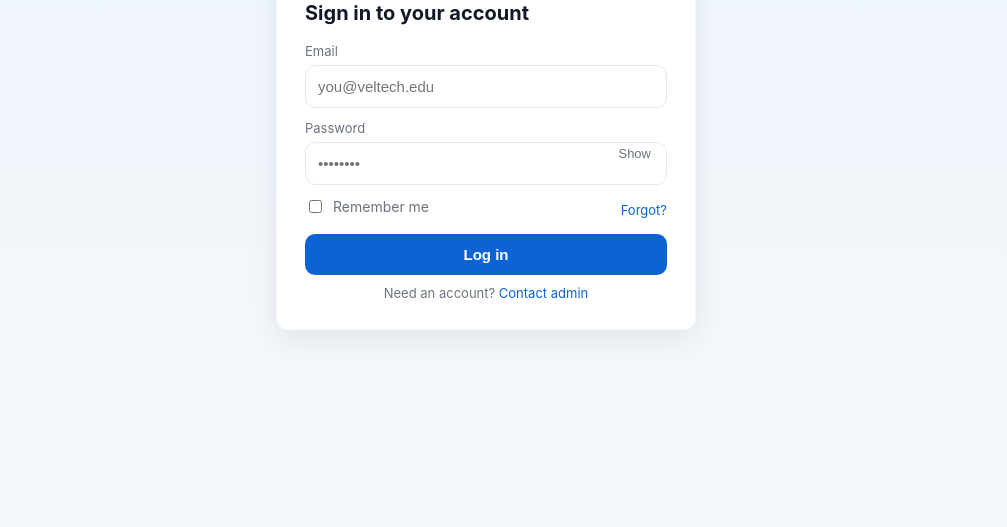
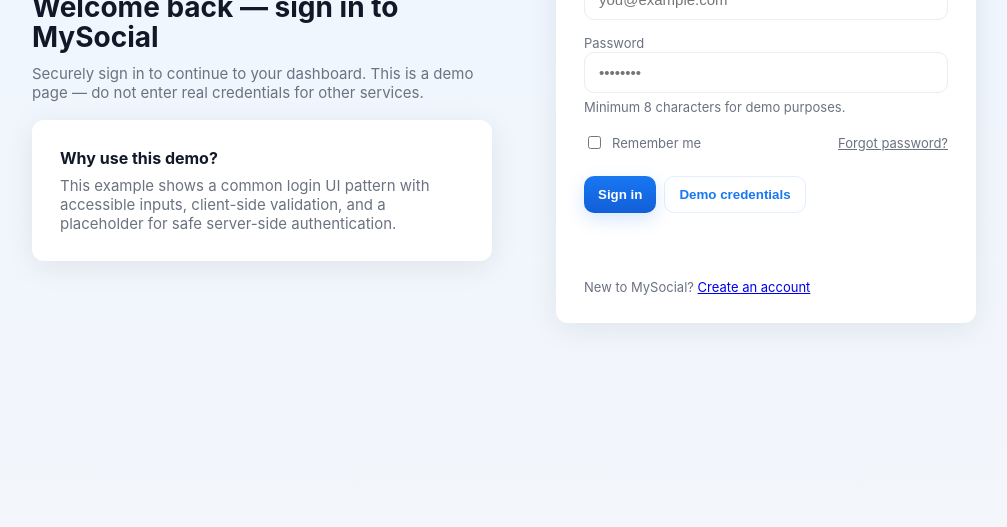
Before and after one commit to vtu25190-vasanth/ihl, a plain HTML site: page index.html in a window 1280 px wide. Shown: the part 273-800 px from the top of the page, without its empty margins (154-1161 px from the left). Drawn offline with Linux system fonts and the light colour scheme.

Commit message:
Revise index.html for MySocial branding and layout
Updated the login page to reflect new branding and layout changes.

```diff
--- a/index.html
+++ b/index.html
@@ -3,212 +3,247 @@
 <head>
   <meta charset="utf-8" />
   <meta name="viewport" content="width=device-width,initial-scale=1" />
-  <title>Veltech College — Login</title>
+  <title>MySocial — Sign in</title>
   <style>
     :root{
-      --bg:#f4f7fb;
-      --card:#ffffff;
-      --accent:#0b63d6; /* change to Veltech brand color if needed */
+      --bg:#f3f6fb;
+      --card:#fff;
+      --accent:#1877f2; /* blue-ish but not a brand copy */
       --muted:#6b7280;
+      --success:#16a34a;
+      --danger:#ef4444;
       --radius:12px;
-      font-family: Inter, system-ui, -apple-system, "Segoe UI", Roboto, "Helvetica Neue", Arial;
+      font-family:Inter, system-ui, -apple-system, "Segoe UI", Roboto, "Helvetica Neue", Arial;
     }
-
     *{box-sizing:border-box}
     html,body{height:100%}
     body{
       margin:0;
-      background:linear-gradient(180deg,#eef6ff 0%,var(--bg) 80%);
+      background:linear-gradient(180deg, #eef6ff 0%, var(--bg) 100%);
       display:flex;
       align-items:center;
       justify-content:center;
-      padding:24px;
+      padding:28px;
       color:#111827;
+      -webkit-font-smoothing:antialiased;
+      -moz-osx-font-smoothing:grayscale;
     }
 
     .container{
       width:100%;
-      max-width:420px;
+      max-width:980px;
+      display:grid;
+      grid-template-columns: 1fr 420px;
+      gap:28px;
+      align-items:center;
     }
 
+    .hero{
+      padding:36px;
+    }
+    .hero h1{
+      margin:0 0 12px 0;
+      font-size:28px;
+      line-height:1.05;
+    }
+    .hero p{margin:0;color:var(--muted);font-size:15px}
     .card{
       background:var(--card);
       border-radius:var(--radius);
+      box-shadow:0 6px 30px rgba(15,23,42,0.08);
       padding:28px;
-      box-shadow:0 10px 30px rgba(12,22,40,0.08);
-      border:1px solid rgba(13,38,76,0.04);
     }
 
-    .logo {
+    form {display:flex;flex-direction:column;gap:12px}
+    label{font-size:13px;color:var(--muted)}
+    .input{
       display:flex;
+      align-items:center;
+      gap:8px;
+      border:1px solid #e6eef7;
+      padding:10px 12px;
+      border-radius:10px;
+      background:#fff;
+    }
+    .input input{
+      border:0;
+      outline:0;
+      font-size:15px;
+      flex:1;
+      background:transparent;
+    }
+    .actions{
+      display:flex;
+      align-items:center;
+      justify-content:space-between;
       gap:12px;
+    }
+    .btn{
+      display:inline-flex;
       align-items:center;
-      margin-bottom:18px;
+      justify-content:center;
+      gap:8px;
+      padding:10px 14px;
+      border-radius:10px;
+      font-weight:600;
+      cursor:pointer;
+      border:0;
     }
-    .logo img{
-      height:56px;
-      width:auto;
-      object-fit:contain;
-      border-radius:8px;
+    .btn-primary{
+      background:linear-gradient(180deg,var(--accent),#125fd8);
+      color:#fff;
+      box-shadow:0 6px 18px rgba(24,119,242,0.18);
     }
-    .brand{
-      line-height:1;
+    .btn-ghost{
+      background:transparent;
+      color:var(--accent);
+      border:1px solid rgba(24,119,242,0.12);
     }
-    .brand .title{font-weight:600;font-size:18px}
-    .brand .subtitle{font-size:12px;color:var(--muted)}
+    .small{font-size:13px;color:var(--muted)}
+    .helper{font-size:13px;color:var(--muted);margin-top:6px}
 
-    h1{margin:8px 0 18px;font-size:20px}
+    .status {
+      margin-top:8px;
+      font-size:13px;
+      min-height:20px;
+    }
+    .status.success{color:var(--success)}
+    .status.error{color:var(--danger)}
 
-    form{display:grid;gap:12px}
-    label{font-size:13px;color:var(--muted);display:block;margin-bottom:6px}
-    input[type="email"], input[type="password"]{
-      width:100%;
-      padding:12px 12px;
-      border-radius:10px;
-      border:1px solid #e6eaf0;
-      font-size:15px;
-      background:#fff;
-      outline:none;
-      transition:box-shadow .12s, border-color .12s;
-    }
-    input:focus{
-      border-color:var(--accent);
-      box-shadow:0 6px 18px rgba(11,99,214,0.08);
+    @media (max-width:880px){
+      .container{grid-template-columns:1fr; max-width:520px}
     }
 
-    .row {display:flex;align-items:center;justify-content:space-between}
-    .checkbox{
-      display:flex;gap:8px;align-items:center;color:var(--muted);font-size:14px;
-    }
-    .btn{
-      display:inline-block;
-      width:100%;
-      padding:12px;
-      border-radius:10px;
-      background:var(--accent);
-      color:white;
-      border:0;
-      font-weight:600;
-      cursor:pointer;
-      font-size:15px;
-    }
-    .btn:active{transform:translateY(1px)}
-    .link{font-size:13px;color:var(--accent);text-decoration:none}
-    .helper{font-size:13px;color:var(--muted);text-align:center;margin-top:10px}
-
-    /* small text under inputs */
-    .input-wrap{position:relative}
-    .toggle-pass{
-      position:absolute;
-      right:10px;
-      top:50%;
-      transform:translateY(-50%);
-      background:transparent;border:0;color:var(--muted);
-      cursor:pointer;padding:6px;font-size:13px;
-    }
-
-    @media (max-width:420px){
-      .card{padding:20px}
-      .logo img{height:48px}
-    }
+    /* simple focus styles for accessibility */
+    input:focus { outline: 3px solid rgba(24,119,242,0.12); border-color: rgba(24,119,242,0.28); }
   </style>
 </head>
 <body>
-  <div class="container">
-    <div class="card" role="region" aria-labelledby="login-heading">
-      <div class="logo" aria-hidden="false">
-        <!-- Replace 'veltech-logo.png' with your actual logo file (relative path or URL) -->
-        <img src="veltech-logo.png" alt="Veltech College logo" onerror="this.style.display='none'"/>
-        <div class="brand">
-          <div class="title">Veltech College</div>
-          <div class="subtitle">Student / Staff Portal</div>
-        </div>
+  <main class="container" aria-labelledby="title">
+    <section class="hero">
+      <h1 id="title">Welcome back — sign in to MySocial</h1>
+      <p>Securely sign in to continue to your dashboard. This is a demo page — do not enter real credentials for other services.</p>
+
+      <div style="height:18px"></div>
+
+      <div class="card" style="max-width:560px;">
+        <h2 style="margin:0 0 8px 0;font-size:16px">Why use this demo?</h2>
+        <p class="small">This example shows a common login UI pattern with accessible inputs, client-side validation, and a placeholder for safe server-side authentication.</p>
       </div>
+    </section>
 
-      <h1 id="login-heading">Sign in to your account</h1>
-
+    <aside class="card" aria-label="Sign in form">
       <form id="loginForm" novalidate>
         <div>
-          <label for="email">Email</label>
-          <input id="email" name="email" type="email" placeholder="you@veltech.edu" required
-                 autocomplete="email" inputmode="email" />
+          <label for="email">Email or username</label>
+          <div class="input" role="group" aria-label="Email or username">
+            <input id="email" name="email" type="text" inputmode="email" autocomplete="username" placeholder="you@example.com" required />
+          </div>
         </div>
 
-        <div class="input-wrap">
+        <div>
           <label for="password">Password</label>
-          <input id="password" name="password" type="password" placeholder="••••••••" required
-                 autocomplete="current-password" />
-          <button type="button" class="toggle-pass" aria-label="Show password" id="togglePass">Show</button>
+          <div class="input" role="group" aria-label="Password">
+            <input id="password" name="password" type="password" autocomplete="current-password" placeholder="••••••••" required minlength="8" />
+          </div>
+          <div class="helper">Minimum 8 characters for demo purposes.</div>
         </div>
 
-        <div class="row">
-          <label class="checkbox"><input type="checkbox" id="remember" name="remember" /> Remember me</label>
-          <a class="link" href="#" id="forgot">Forgot?</a>
+        <div class="actions" style="margin-top:6px">
+          <label style="display:flex;align-items:center;gap:8px;font-size:13px;color:var(--muted)">
+            <input id="remember" name="remember" type="checkbox" />
+            Remember me
+          </label>
+          <a href="#" class="small" onclick="alert('Demo only: implement password recovery flow on your server.');return false">Forgot password?</a>
         </div>
 
-        <button class="btn" type="submit">Log in</button>
+        <div style="display:flex;gap:8px;margin-top:12px">
+          <button type="submit" class="btn btn-primary" id="signInBtn">Sign in</button>
+          <button type="button" class="btn btn-ghost" id="demoBtn">Demo credentials</button>
+        </div>
+
+        <div id="status" class="status" aria-live="polite"></div>
+
+        <div style="margin-top:14px;font-size:13px;color:var(--muted)">
+          New to MySocial? <a href="#" onclick="alert('Demo only: replace with your signup flow.');return false">Create an account</a>
+        </div>
       </form>
-
-      <div class="helper">Need an account? <a class="link" href="#">Contact admin</a></div>
-    </div>
-  </div>
+    </aside>
+  </main>
 
   <script>
-    // Small client-side validation and password toggle.
-    (function(){
-      const form = document.getElementById('loginForm');
-      const email = document.getElementById('email');
-      const pass = document.getElementById('password');
-      const toggle = document.getElementById('togglePass');
+    // Demo-only login logic. Replace fetch() logic with real server authentication.
+    const form = document.getElementById('loginForm');
+    const status = document.getElementById('status');
+    const signInBtn = document.getElementById('signInBtn');
+    const demoBtn = document.getElementById('demoBtn');
 
-      toggle.addEventListener('click', () => {
-        if (pass.type === 'password') {
-          pass.type = 'text';
-          toggle.textContent = 'Hide';
-          toggle.setAttribute('aria-label','Hide password');
+    // Demo credentials (only for local testing)
+    const DEMO = { email: 'demo@mysocial.test', password: 'password123' };
+
+    demoBtn.addEventListener('click', () => {
+      document.getElementById('email').value = DEMO.email;
+      document.getElementById('password').value = DEMO.password;
+      status.textContent = 'Filled demo credentials — click Sign in.';
+      status.className = 'status';
+    });
+
+    form.addEventListener('submit', async (e) => {
+      e.preventDefault();
+      status.textContent = '';
+      status.className = 'status';
+
+      const email = form.email.value.trim();
+      const password = form.password.value;
+
+      // client-side validation
+      if (!email) {
+        status.textContent = 'Please enter your email or username.';
+        status.className = 'status error';
+        form.email.focus();
+        return;
+      }
+      if (password.length < 8) {
+        status.textContent = 'Password must be at least 8 characters.';
+        status.className = 'status error';
+        form.password.focus();
+        return;
+      }
+
+      // disable button while "authenticating"
+      signInBtn.disabled = true;
+      signInBtn.textContent = 'Signing in…';
+
+      try {
+        // ===== DEMO: simulate network auth =====
+        await new Promise(r => setTimeout(r, 700)); // simulate latency
+
+        // In a real app, send credentials securely to your server:
+        // const resp = await fetch('/api/login', { method:'POST', headers:{'Content-Type':'application/json'}, body: JSON.stringify({email, password}) });
+        // const data = await resp.json(); // handle errors, tokens, redirects, etc.
+        // This demo will "succeed" only for the DEMO credentials.
+
+        if (email === DEMO.email && password === DEMO.password) {
+          status.textContent = 'Signed in (demo). Redirecting to dashboard…';
+          status.className = 'status success';
+          // In real app: store secure cookies or tokens returned by server, then redirect.
+          setTimeout(() => {
+            // demo redirect
+            alert('Demo: would redirect to /dashboard');
+          }, 700);
         } else {
-          pass.type = 'password';
-          toggle.textContent = 'Show';
-          toggle.setAttribute('aria-label','Show password');
+          status.textContent = 'Incorrect credentials (demo). Use "Demo credentials" or implement server auth.';
+          status.className = 'status error';
         }
-      });
-
-      form.addEventListener('submit', (e) => {
-        e.preventDefault();
-        // Basic checks
-        if (!email.value.trim()) {
-          alert('Please enter your email.');
-          email.focus(); return;
-        }
-        if (!pass.value) {
-          alert('Please enter your password.');
-          pass.focus(); return;
-        }
-
-        // Example: instead of actually sending credentials here, you'd submit to your server.
-        // Replace the following with an actual POST to your auth endpoint.
-        const payload = {
-          email: email.value.trim(),
-          password: pass.value,
-          remember: !!document.getElementById('remember').checked
-        };
-
-        // For demo purposes only:
-        console.log('Login payload', payload);
-        alert('Login attempted (demo). Replace client-side code with real authentication request.');
-
-        // Example how you'd send it (commented):
-        /*
-        fetch('/api/login', {
-          method:'POST',
-          headers:{'Content-Type':'application/json'},
-          body: JSON.stringify(payload)
-        }).then(r=>r.json()).then(data=>{
-          // handle login success/failure
-        });
-        */
-      });
-    })();
+      } catch (err) {
+        console.error(err);
+        status.textContent = 'Network error. Try again later.';
+        status.className = 'status error';
+      } finally {
+        signInBtn.disabled = false;
+        signInBtn.textContent = 'Sign in';
+      }
+    });
   </script>
 </body>
 </html>
```
